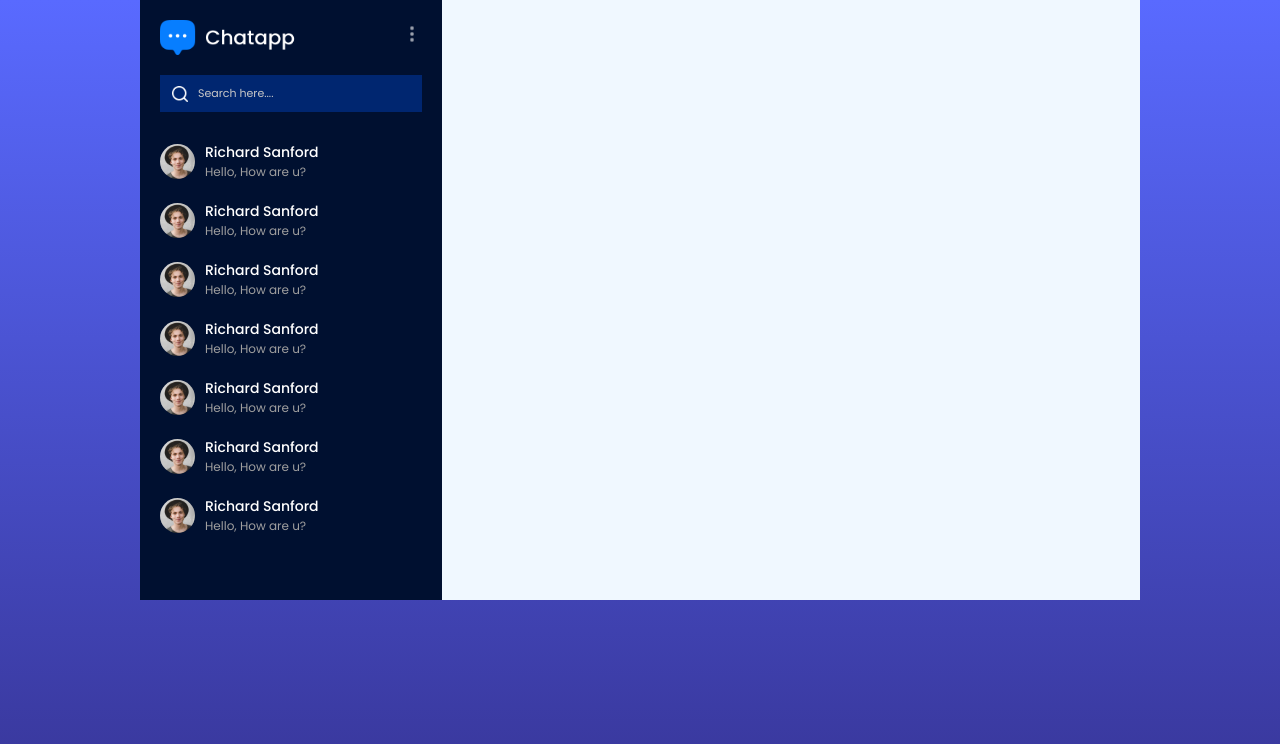
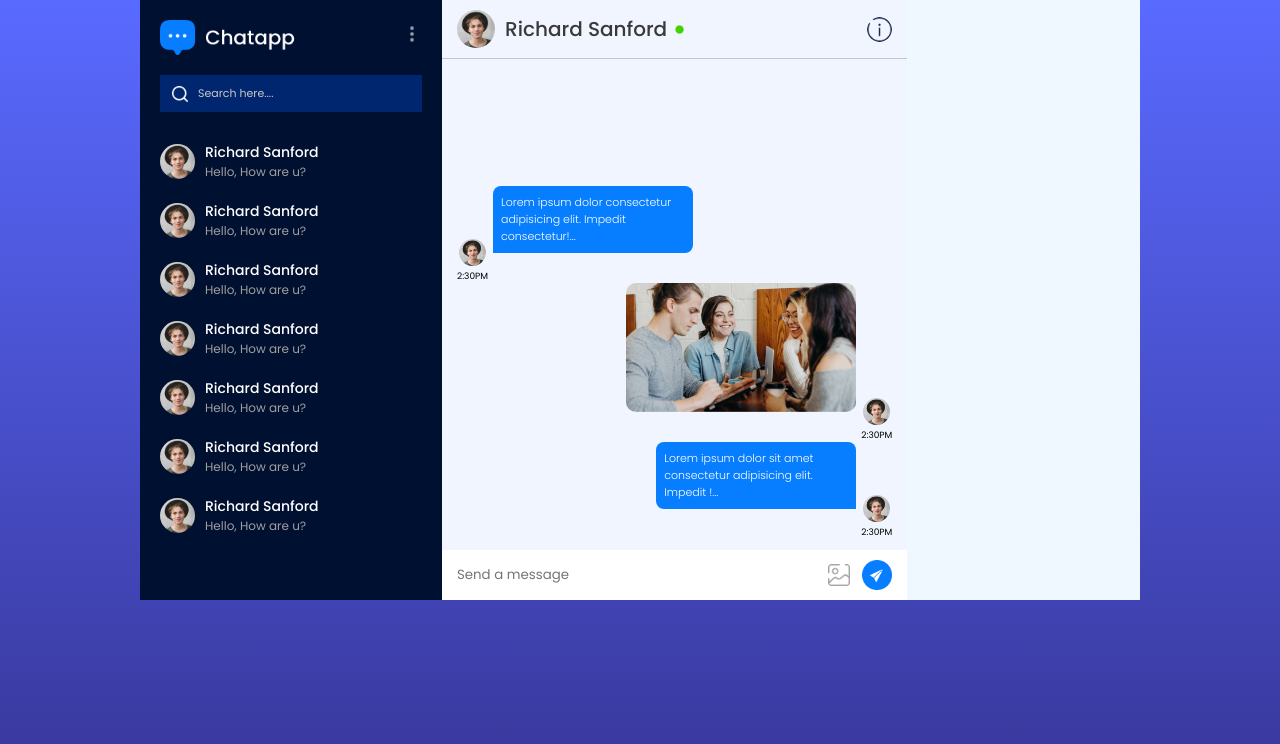
Before and after one commit to Pawan8716/chat_app, a React (Vite) app: page /chat in a window 1280 px wide. Shown: the top 744 px of the page. Built offline with nearby package versions, Linux system fonts and the light colour scheme; a web font is replaced by a local one.

Commit message:
add Chat Box

```diff
--- a/src/components/ChatBox/ChatBox.css
+++ b/src/components/ChatBox/ChatBox.css
@@ -0,0 +1,110 @@
+.chat_box {
+  height: 75vh;
+  position: relative;
+  background-color: #f1f5ff;
+}
+.chat_user {
+  padding: 10px 15px;
+  display: flex;
+  align-items: center;
+  gap: 10px;
+  border-bottom: 1px solid #c6c6c6;
+}
+.chat_user img {
+  width: 25px;
+  border-radius: 50%;
+}
+
+.chat_user img:first-child {
+  width: 38px;
+  aspect-ratio: 1/1;
+}
+.chat_user p {
+  flex: 1;
+  font-weight: 500;
+  font-size: 20px;
+  color: #393939;
+  display: flex;
+  align-items: center;
+  gap: 5px;
+}
+
+.chat_input {
+  display: flex;
+  align-items: center;
+  gap: 12px;
+  padding: 10px 15px;
+  background: white;
+  position: absolute;
+  bottom: 0;
+  left: 0;
+  right: 0;
+}
+.chat_input img {
+  width: 30px;
+  cursor: pointer;
+}
+.chat_input label {
+  display: flex;
+}
+.chat_input label img {
+  width: 22px;
+}
+.chat_input input {
+  flex: 1;
+  border: none;
+  outline: none;
+}
+
+.chat_msg {
+  height: calc(100% - 70px);
+  padding-bottom: 50px;
+  overflow-y: scroll;
+  display: flex;
+  flex-direction: column-reverse;
+}
+
+.s_msg div img,
+.r_msg div img {
+  width: 27px;
+  aspect-ratio: 1/1;
+  border-radius: 50px;
+}
+
+.s_msg,
+.r_msg {
+  display: flex;
+  align-items: end;
+  justify-content: end;
+  gap: 5px;
+  padding: 0px 15px;
+}
+
+.r_msg {
+  flex-direction: row-reverse;
+  justify-content: start;
+}
+.msg {
+  color: white;
+  background-color: #077eff;
+  padding: 8px;
+  max-width: 200px;
+  font-size: 11px;
+  font-weight: 300;
+  border-radius: 8px 8px 0px 8px;
+  margin-bottom: 30px;
+}
+.r_msg .msg {
+  border-radius: 8px 8px 8px 0px;
+}
+.s_msg div,
+.r_msg div {
+  text-align: center;
+  font-size: 9px;
+}
+
+.msg_img {
+  max-width: 230px;
+  margin-bottom: 30px;
+  border-radius: 10px;
+}
--- a/src/components/ChatBox/ChatBox.jsx
+++ b/src/components/ChatBox/ChatBox.jsx
@@ -1,7 +1,57 @@
 import React from "react";
 import "./chatbox.css";
+import assets from "../../assets/assets";
 const ChatBox = () => {
-  return <div></div>;
+  return (
+    <div className="chat_box">
+      <div className="chat_user">
+        <img src={assets.profile_img} alt="" />
+        <p>
+          Richard Sanford <img className="dot" src={assets.green_dot} alt="" />
+        </p>
+        <img src={assets.help_icon} className="help" alt="" />
+      </div>
+
+      <div className="chat_msg">
+        <div className="s_msg">
+          <p className="msg">
+            Lorem ipsum dolor sit amet consectetur adipisicing elit. Impedit
+            !...
+          </p>
+          <div>
+            <img src={assets.profile_img} alt="" />
+            <p>2:30PM</p>
+          </div>
+        </div>
+        <div className="s_msg">
+          <img className="msg_img" src={assets.pic1} alt="" />
+          <div>
+            <img src={assets.profile_img} alt="" />
+            <p>2:30PM</p>
+          </div>
+        </div>
+        <div className="r_msg">
+          <p className="msg">
+            Lorem ipsum dolor consectetur adipisicing elit. Impedit
+            consectetur!...
+          </p>
+          <div>
+            <img src={assets.profile_img} alt="" />
+            <p>2:30PM</p>
+          </div>
+        </div>
+      </div>
+
+      <div className="chat_input">
+        <input type="text" placeholder="Send a message" />
+        <input type="file" id="image" accept="image/png, image/jpeg" hidden />
+        <label htmlFor="image">
+          <img src={assets.gallery_icon} alt="" />
+        </label>
+        <img src={assets.send_button} alt="" />
+      </div>
+    </div>
+  );
 };
 
 export default ChatBox;
--- a/src/index.css
+++ b/src/index.css
@@ -9,3 +9,6 @@
 ::-webkit-scrollbar {
   display: none;
 }
+img.dot {
+  width: 15px !important ;
+}
```
